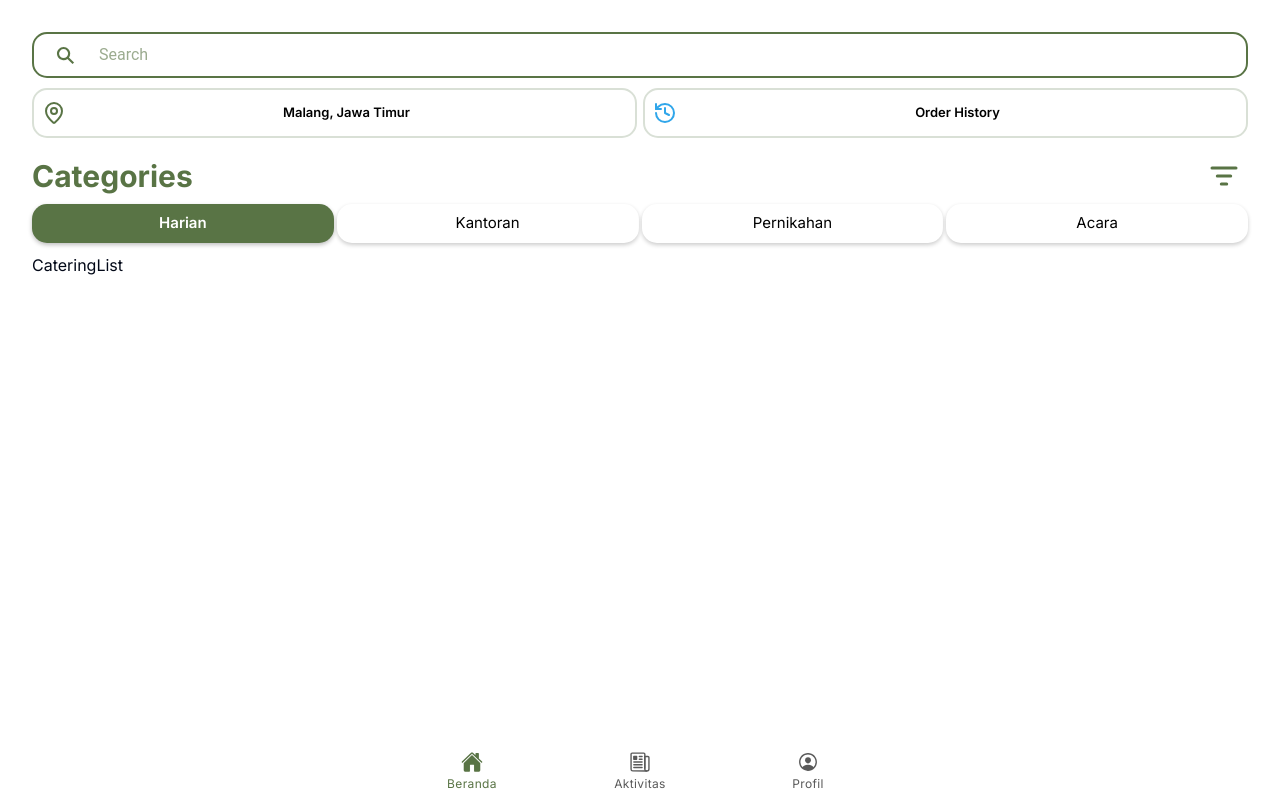
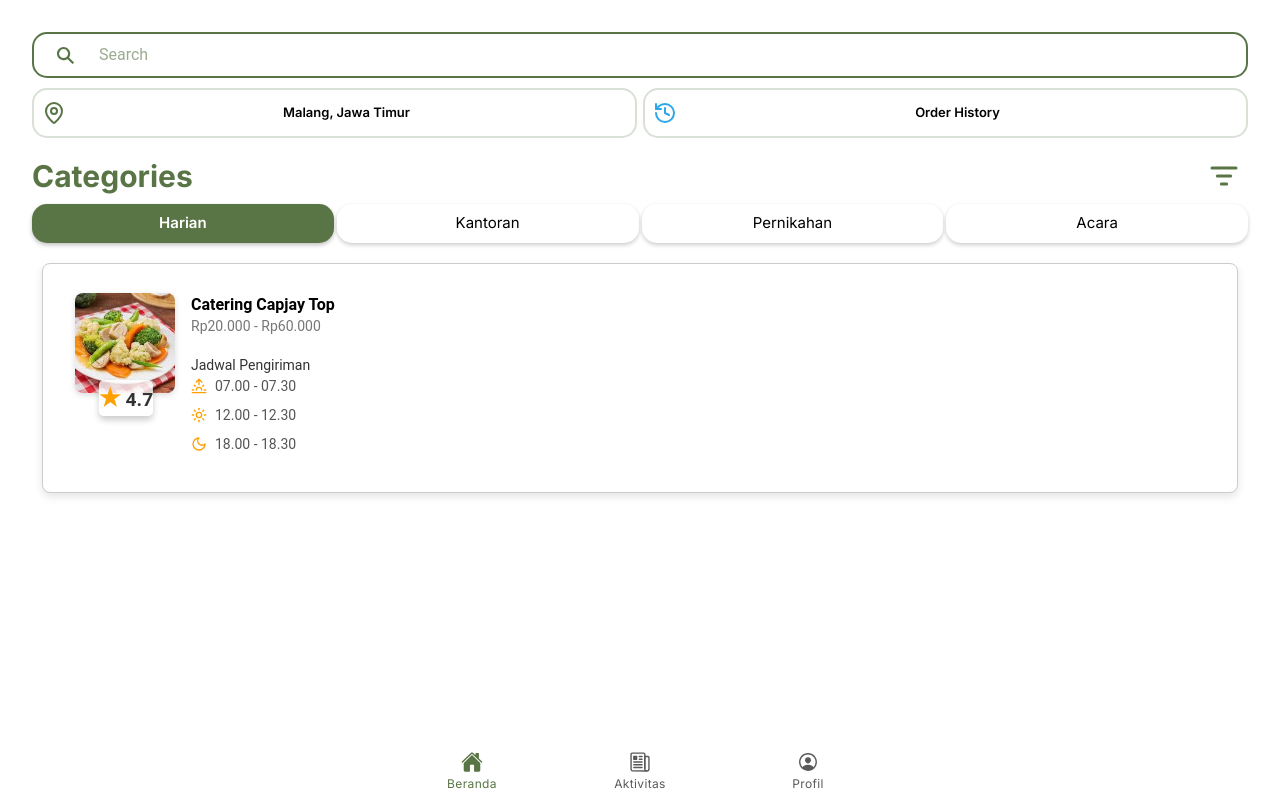
Before and after one commit to ajinata84/CateringMobile, a React (Vite) app: page /tabs/beranda in a window 1280 px wide. Built offline with nearby package versions, Linux system fonts and the light colour scheme.

Commit message:
for a while

```diff
--- a/package.json
+++ b/package.json
@@ -21,8 +21,8 @@
     "@capacitor/preferences": "^6.0.3",
     "@capacitor/status-bar": "6.0.2",
     "@ionic/pwa-elements": "^3.3.0",
-    "@ionic/react": "^8.0.0",
-    "@ionic/react-router": "^8.0.0",
+    "@ionic/react": "^8.4.0",
+    "@ionic/react-router": "^8.4.0",
     "@radix-ui/react-slot": "^1.1.0",
     "@types/react-router": "^5.1.20",
     "@types/react-router-dom": "^5.3.3",
--- a/src/components/CateringList/index.tsx
+++ b/src/components/CateringList/index.tsx
@@ -1,7 +1,47 @@
-import React from 'react'
+import React from 'react';
+import { IonContent, IonCard, IonCardContent, IonRow, IonCol, IonButton, IonText } from '@ionic/react';
+import './list.css'; // Styling yang sudah kamu buat
+import { LucideSun, LucideMoon, LucideSunrise } from 'lucide-react';
 
 export default function CateringList() {
   return (
-    <div>CateringList</div>
-  )
+    <IonContent className="catering-container">
+      <IonCard className="catering-card">
+        <IonCardContent>
+          <div className="catering-card-inner">
+            {/* Gambar di kiri */}
+            <img
+              src="./src/components/CateringList/img/capjay.jpg"
+              alt="Catering Capjay Top"
+              className="catering-image"
+            />
+            {/* Konten di sebelah kanan */}
+            <div className="catering-content">
+              <div className="rating-container">
+                <span className="rating-icon">★</span>
+                <span>4.7</span>
+              </div>
+              <h2 className="catering-title">Catering Capjay Top</h2>
+              <p className="catering-price">Rp20.000 - Rp60.000</p>
+
+              <div className="delivery-schedule">
+                <h3 className="schedule-title">Jadwal Pengiriman</h3>
+                <ul>
+                  <li>
+                    <LucideSunrise size={16} /> 07.00 - 07.30
+                  </li>
+                  <li>
+                    <LucideSun size={16} /> 12.00 - 12.30
+                  </li>
+                  <li>
+                    <LucideMoon size={16} /> 18.00 - 18.30
+                  </li>
+                </ul>
+              </div>
+            </div>
+          </div>
+        </IonCardContent>
+      </IonCard>
+    </IonContent>
+  );
 }
--- /dev/null
+++ b/src/components/CateringList/list.css
@@ -0,0 +1,143 @@
+/* Styling untuk container utama */
+.catering-container {
+    padding: 16px;
+    font-family: Arial, sans-serif;
+    background-color: #f4f4f4;
+    min-height: 100vh;
+}
+
+/* Card untuk setiap catering */
+.catering-card {
+    display: flex;
+    gap: 16px;
+    border: 1px solid #ccc;
+    border-radius: 8px;
+    padding: 16px;
+    background-color: #fff;
+    box-shadow: 0 4px 8px rgba(0, 0, 0, 0.1);
+    align-items: flex-start;
+    /* position: relative; */
+    margin-bottom: 16px;
+}
+
+
+/* Styling untuk gambar catering */
+.catering-image {
+    width: 100px;
+    height: 100px;
+    border-radius: 8px;
+    object-fit: cover;
+    box-shadow: 0 2px 6px rgba(0, 0, 0, 0.15);
+}
+
+/* Container untuk konten di samping gambar */
+.catering-content {
+    flex: 2;
+    display: flex;
+    flex-direction: column;
+    justify-content: flex-start;
+}
+
+/* Styling untuk judul catering */
+.catering-title {
+        font-weight: 700 !important;
+        font-size: 30px;
+    /* font-size: 1.5rem;
+    font-weight: 900; */
+    margin-bottom: 8px;
+    color: #000;
+}
+
+
+/* Styling untuk harga catering */
+.catering-price {
+    font-size: 1rem;
+    color: #777;
+    margin-bottom: 16px;
+}
+
+/* Rating container di bawah tengah gambar */
+.rating-container {
+    position: absolute;
+    top: 100px; /* Sesuaikan jarak dari atas gambar */
+    left: 23%;
+    transform: translateX(-50%);
+    background-color: rgba(255, 255, 255, 0.8);
+    color: #333;
+    font-size: 1.2rem;
+    font-weight: bold;
+    padding: 5px px;
+    border-radius: 5px;
+    z-index: 2;
+  box-shadow: 0px 4px 6px rgba(0, 0, 0, 0.2);
+}
+
+
+/* Container untuk gambar dan konten dalam card */
+.catering-card-inner {
+    display: flex; /* Mengatur gambar dan konten sejajar secara horizontal */
+    gap: 16px; /* Jarak antara gambar dan konten */
+    width: 100%;
+    align-items: flex-start; /* Memastikan konten berada di atas gambar */
+}
+
+
+
+/* Styling untuk ikon bintang */
+.rating-icon {
+    color: #ff9f00;
+    font-size: 1.5rem;
+    margin-right: 5px;
+}
+
+/* Styling untuk bagian jadwal pengiriman */
+.delivery-schedule {
+    margin-top: 16px;
+}
+
+.schedule-title {
+    font-size: 1rem;
+    font-weight: bold;
+    margin-bottom: 8px;
+    color: #333;
+}
+
+/* Styling untuk daftar jadwal pengiriman */
+.delivery-schedule ul {
+    list-style: none;
+    padding: 0;
+    margin: 0;
+}
+
+/* Styling untuk setiap jadwal pengiriman */
+.delivery-schedule li {
+    display: flex;
+    align-items: center;
+    gap: 8px;
+    font-size: 0.875rem;
+    margin-bottom: 8px;
+    color: #555;
+}
+
+/* Styling untuk icon jam */
+.delivery-schedule li svg {
+    color: #ff9f00;
+    font-size: 1.2rem;
+}
+
+/* Styling untuk button yang bisa ditambahkan */
+.catering-button {
+    margin-top: 16px;
+    background-color: #ff9f00;
+    color: white;
+    border: none;
+    padding: 10px 20px;
+    border-radius: 5px;
+    cursor: pointer;
+    transition: background-color 0.3s ease;
+}
+
+/* Efek saat tombol dihover */
+.catering-button:hover {
+    background-color: #e68900;
+}
```
Also changed, not shown: src/components/CateringList/img/capjay.jpg (added), 1 other file (tests, documents, lock files or other folders).
